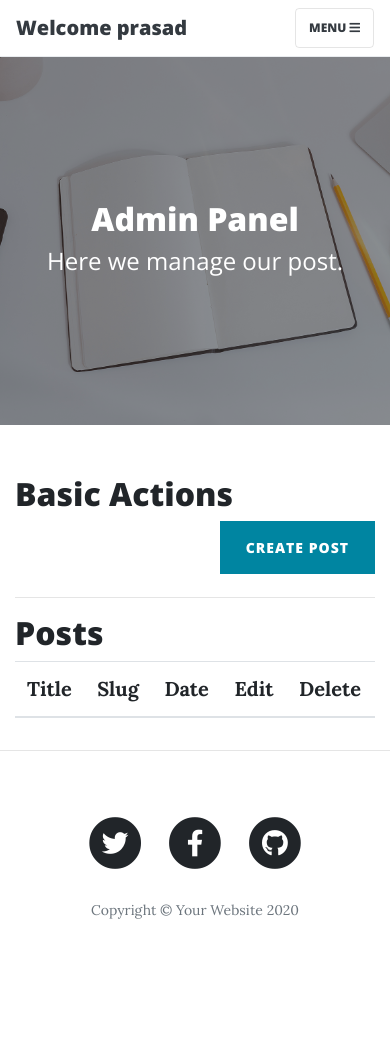
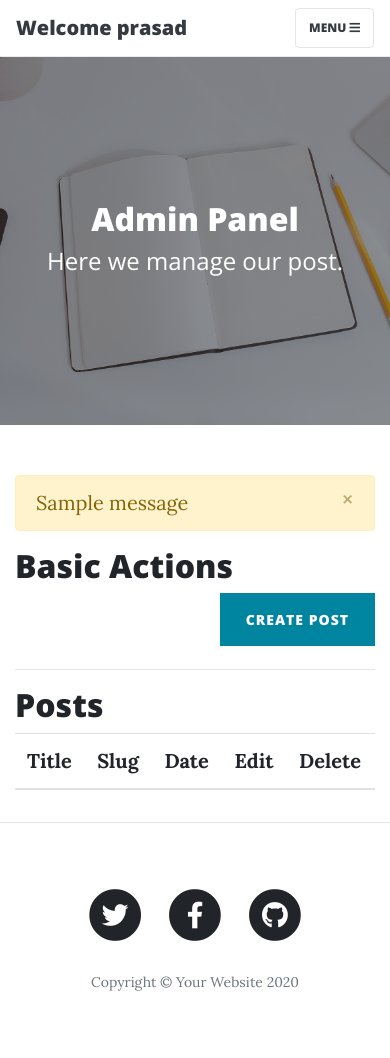
Before and after one commit to udsprasad/blogger, a Flask app: page /dashboard/1 in a window 390 px wide. Before the commit the page ends 919 px from the top, so only its background shows below. Run offline with Flask 2, Linux system fonts and the light colour scheme; a user stored in the database is signed in; data comes from the database, SQL or seed files in the repository; both versions use the stored data as it was after the commit; one stand-in notice (Sample message) is shown; lists and menus that the app fills with data are empty; some libraries are stand-ins or nearby versions.

Commit message:
added responsive table

```diff
--- a/Blogger/app.py
+++ b/Blogger/app.py
@@ -46,6 +46,7 @@ def login():
         user= User.query.filter_by(email=request.form.get('email')).first()
         if user is not None and user.check_password(request.form.get('password')):
             login_user(user)
+            flash("Heyy you successfully logged in")
             user_id=user.id
             next=request.args.get('next')
             if next==None or not next[0]=='/':
--- a/Blogger/project/templates/dashboard.html
+++ b/Blogger/project/templates/dashboard.html
@@ -18,6 +18,17 @@
 
   <!-- Main Content -->
   <div class="container">
+
+          {% for mess in get_flashed_messages() %}
+
+            <div class="alert alert-warning alert-dismissible fade show" role="alert">
+              <button type="button" class="close" data-dismiss="alert" aria-label="Close">
+                <span aria-hidden="true">&times;</span>
+              </button>
+              {{mess}}
+            </div>
+
+          {% endfor %}
     <div class="row">
       <div class="col-lg-10 col-md-10 mx-auto">
       <h2> Basic Actions</h2>
@@ -36,7 +47,8 @@
       <hr> -->
 <!--  <div class="col-lg-15 col-md-15 mx-auto">-->
   <h2>Posts</h2>
-  <table class="table">
+  <div class="table-responsive">
+  <table class="table table-hover">
     <thead>
       <tr>
 
@@ -60,6 +72,7 @@
         {% endfor %}
     </tbody>
   </table>
+  </div>
 
 
       </div>
```
Also changed, not shown: Blogger/project/templates/index.html (+10 -0 lines), Blogger/project/tests/test_demo.py (added, +3 -0 lines), Blogger/project/users/templates/users/login.html (+7 -0 lines), Blogger/requirements.txt (+33 -0 lines), Blogger/data.sqlite, 2 other files.
